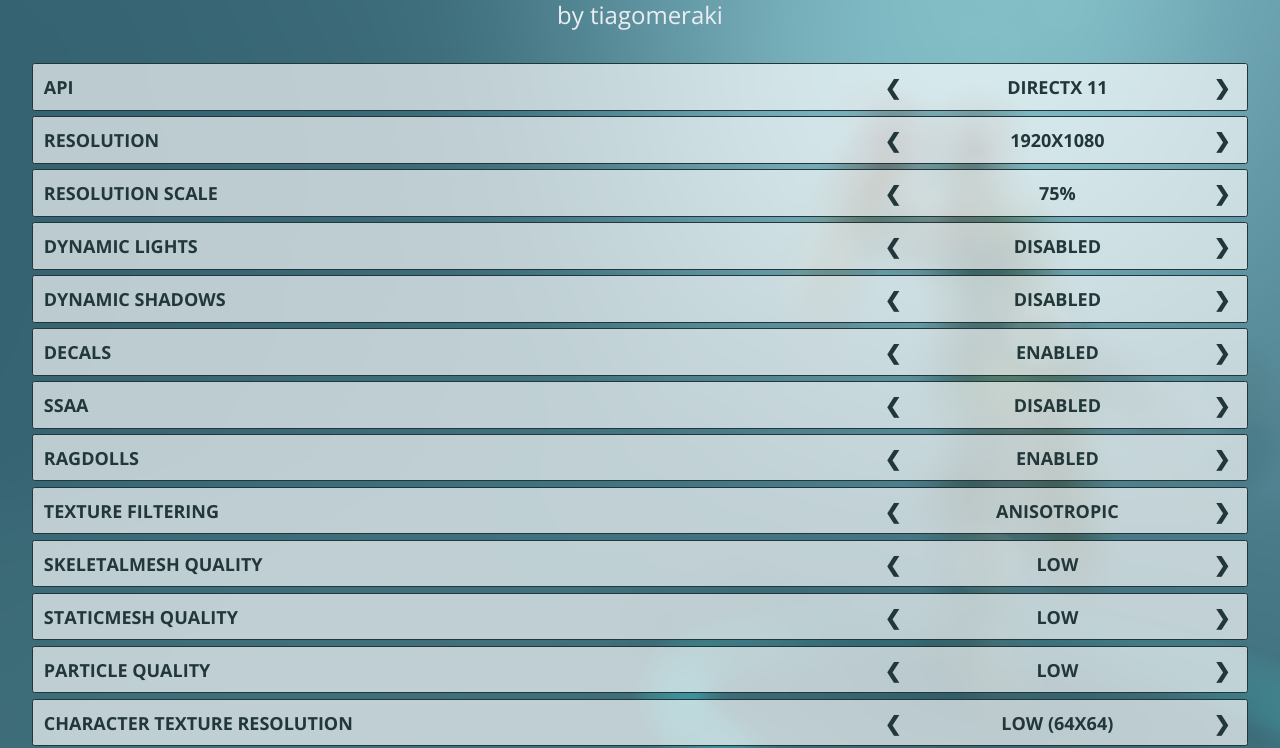
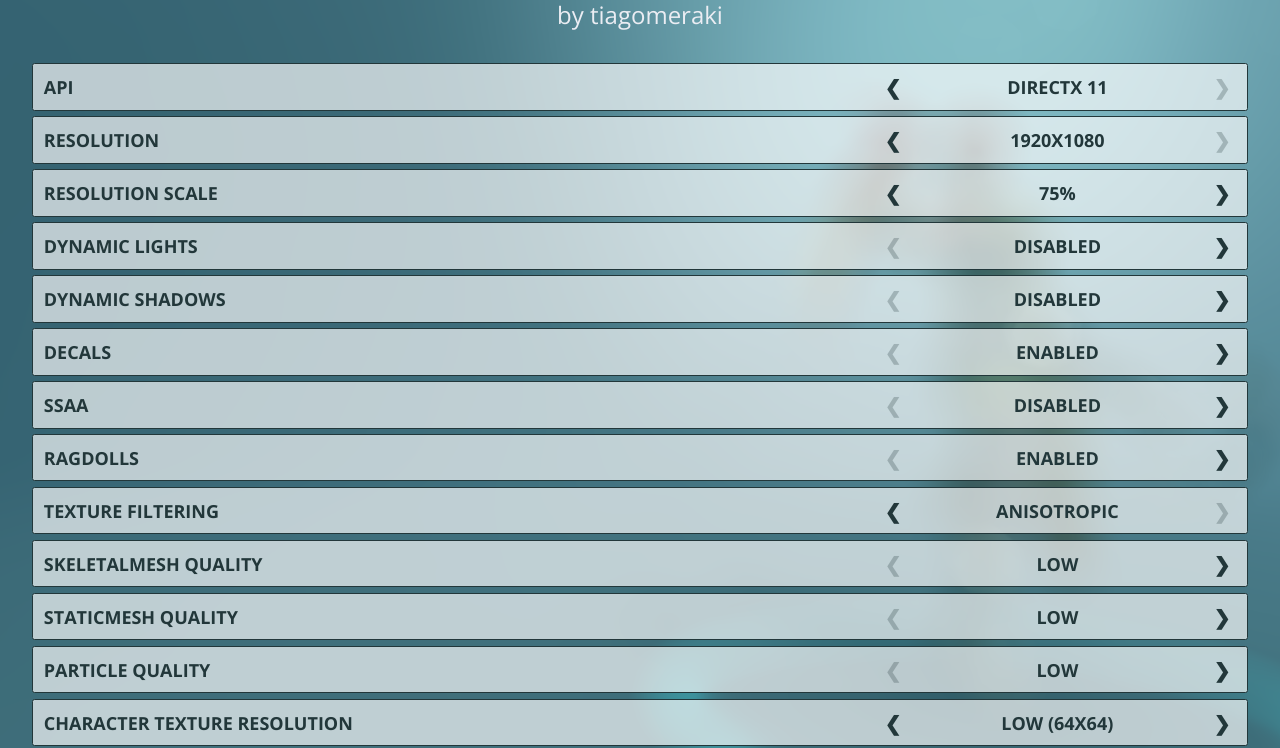
Before and after one commit to TiagoMarinho/Custom-Config-for-Paladins, a plain HTML site: page index.html in a window 1280 px wide. Shown: the part 77-825 px from the top of the page. Drawn offline with nearby package versions, Linux system fonts and the light colour scheme.

Commit message:
Update styles.css

```diff
--- a/css/styles.css
+++ b/css/styles.css
@@ -147,3 +147,6 @@ ul > li {
 	outline: 0;
 	border: 1px solid rgba(255, 255, 255, 0.5);
 }
+.hidden {
+	opacity: 0.25;
+}
```
